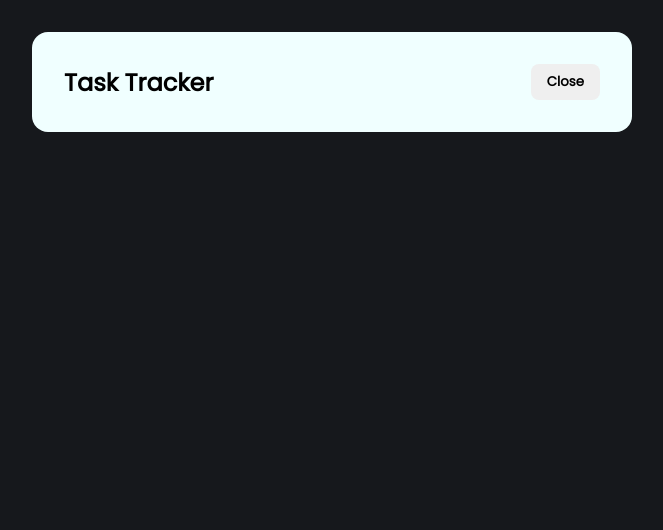
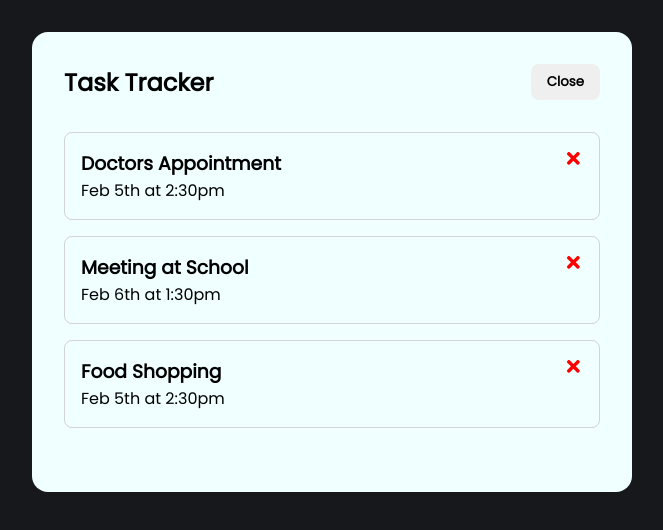
Before and after one commit to eugeniarossanigo/task-tracker, a React (Vite) app: page / in a window 1280 px wide. Shown: the top 530 px of the page, without its empty margins (308-971 px from the left). Built offline with nearby package versions, Linux system fonts and the light colour scheme.

Commit message:
function deleteTask added

```diff
--- a/src/App.jsx
+++ b/src/App.jsx
@@ -1,10 +1,30 @@
 import './App.css'
+import { useState } from 'react'
 import Header from './components/Header'
+import Tasks from './components/Tasks'
+import { tasks as data } from './data/tasks'
 
 function App() {
+    const [tasks, setTasks] = useState(data)
+
+    const handleDelete = (id) => {
+        setTasks(tasks.filter(task => id !== task.id))
+    }
+
+    const toogleReminder = (id) => {
+        console.log(id)
+    }
+
     return (
         <div className='container'>
             <Header />
+            <main>
+                { tasks.length > 0 ?
+                    <Tasks tasks={tasks} handleDelete={handleDelete} toogleReminder={toogleReminder} />
+                    :
+                    <p>No tasks</p>
+                }
+            </main>
         </div>
     )
 }
--- a/src/components/TaskCard.jsx
+++ b/src/components/TaskCard.jsx
@@ -0,0 +1,11 @@
+import { FaTimes } from 'react-icons/fa'
+
+export default function TaskCard({ task, handleDelete, toogleReminder }) {
+
+    return (
+        <div className='task-container' onDoubleClick={() => toogleReminder(task.id)}>
+            <h3>{task.text} <FaTimes onClick={() => handleDelete(task.id)}/></h3>
+            <p>{task.day}</p>
+        </div>
+    )
+}
--- /dev/null
+++ b/src/components/Tasks.jsx
@@ -0,0 +1,9 @@
+import TaskCard from './TaskCard'
+
+export default function Tasks({ tasks, handleDelete, toogleReminder }) {
+    return (
+    <>
+        {tasks.map(task => <TaskCard key={task.id} task={task} handleDelete={handleDelete} toogleReminder={toogleReminder} />)}
+    </>
+    )
+}
```
Also changed, not shown: src/components/Home.jsx (deleted).
